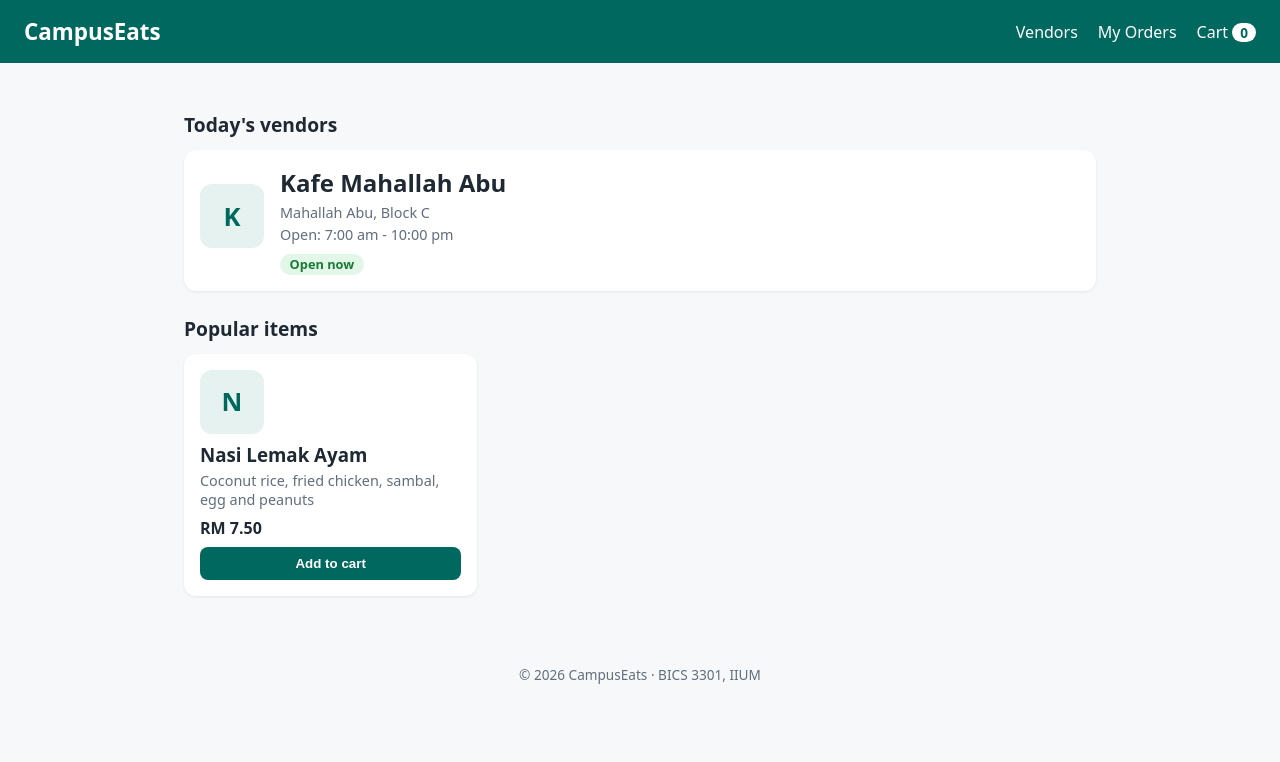
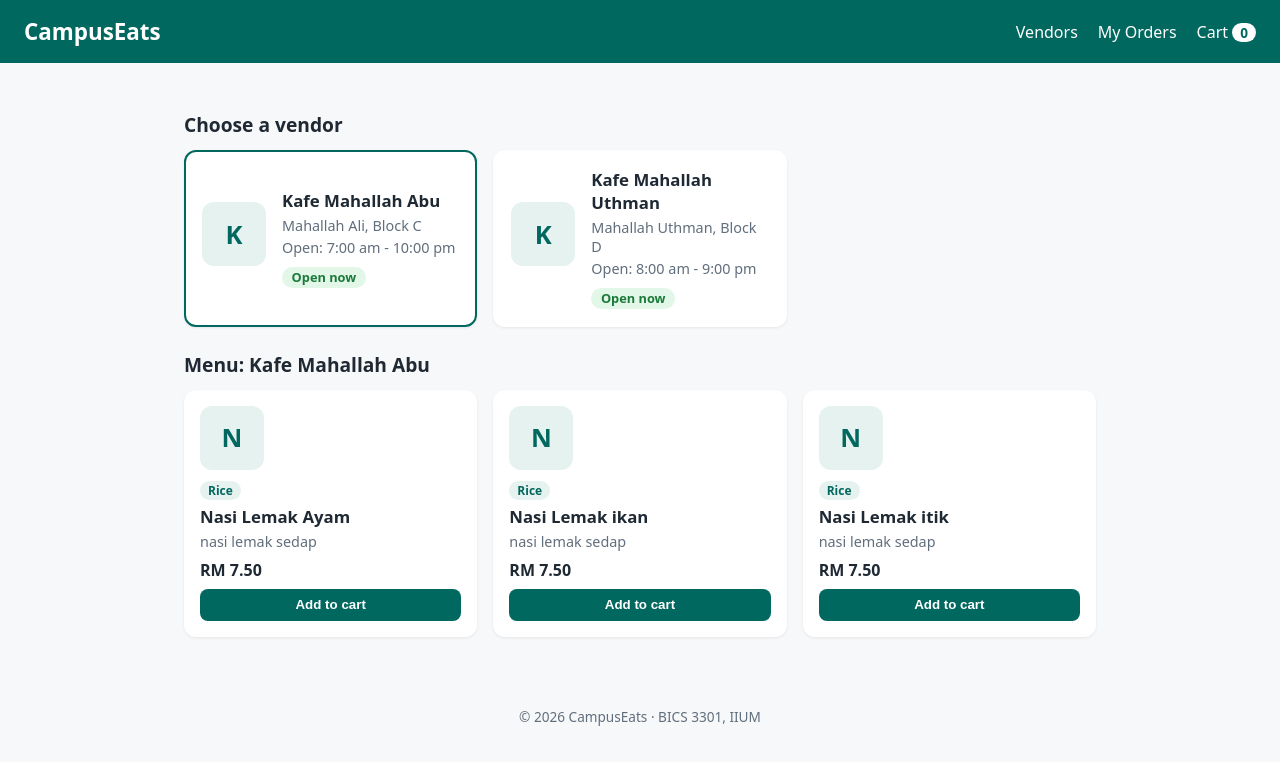
Before and after one commit to baia12/-campuseats-2416443, a React (Vite) app: page / in a window 1280 px wide. Shown: the top 762 px of the page. Built offline with nearby package versions, Linux system fonts and the light colour scheme.

Commit message:
Week 2: vendor data, props, lists and cart count

```diff
--- a/src/App.jsx
+++ b/src/App.jsx
@@ -1,22 +1,40 @@
+import { useState } from "react";
+import vendors from "./data/vendors.js";
 import Header from "./components/Header.jsx";
 import VendorCard from "./components/VendorCard.jsx";
-import MenuItemCard from "./components/MenuItemCard.jsx";
+import MenuList from "./components/MenuList.jsx";
 import Footer from "./components/Footer.jsx";
-import "./campuseats-starter.css";
+import "./index.css";
+
 function App() {
+  const [cart, setCart] = useState([]);
+  const [selectedVendorId, setSelectedVendorId] = useState(vendors[0].id);
+  const selectedVendor = vendors.find((v) => v.id === selectedVendorId);
+
+  function handleAddToCart(item) {
+    setCart((prevCart) => [...prevCart, item]);
+  }
+
   return (
     <>
-      <Header />
+      <Header cartCount={cart.length} />
       <main className="container">
         <section>
-          <h2 className="section-title">Today's vendors</h2>
-          <VendorCard />
+          <h2 className="section-title">Choose a vendor</h2>
+          <div className="vendor-grid">
+            {vendors.map((vendor) => (
+              <VendorCard
+                key={vendor.id}
+                vendor={vendor}
+                isSelected={vendor.id === selectedVendorId}
+                onSelect={setSelectedVendorId}
+              />
+            ))}
+          </div>
         </section>
         <section>
-          <h2 className="section-title">Popular items</h2>
-          <div className="grid">
-            <MenuItemCard />
-          </div>
+          <h2 className="section-title">Menu: {selectedVendor.name}</h2>
+          <MenuList items={selectedVendor.menu} onAdd={handleAddToCart} />
         </section>
       </main>
       <Footer />
--- a/src/campuseats-starter.css
+++ /dev/null
@@ -1,66 +0,0 @@
-:root {
-  --green: #00685e;
-  --green-light: #e6f2f0;
-  --text: #1f2933;
-  --muted: #616e7c;
-  --bg: #f7f8fa;
-  --radius: 12px;
-  font-family: system-ui, -apple-system, 'Segoe UI', Roboto, sans-serif;
-  color: var(--text);
-  background: var(--bg);
-}
-
-* { box-sizing: border-box; }
-body { margin: 0; }
-
-.header {
-  display: flex;
-  justify-content: space-between;
-  align-items: center;
-  padding: 1rem 1.5rem;
-  background: var(--green);
-  color: #fff;
-}
-.logo { margin: 0; font-size: 1.4rem; }
-.nav { display: flex; gap: 1.25rem; }
-.nav a { color: #fff; text-decoration: none; }
-.badge {
-  background: #fff;
-  color: var(--green);
-  border-radius: 999px;
-  padding: 0 0.5rem;
-  font-weight: 700;
-  font-size: 0.85rem;
-}
-
-.container { max-width: 960px; margin: 0 auto; padding: 1.5rem; }
-.section-title { font-size: 1.2rem; margin: 1.5rem 0 0.75rem; }
-.grid { display: grid; grid-template-columns: repeat(auto-fill, minmax(220px, 1fr)); gap: 1rem; }
-
-.card {
-  background: #fff;
-  border-radius: var(--radius);
-  padding: 1rem;
-  box-shadow: 0 1px 3px rgba(0, 0, 0, 0.08);
-}
-.card h2, .card h3 { margin: 0 0 0.25rem; }
-.vendor-card { display: flex; gap: 1rem; align-items: center; }
-.thumb {
-  width: 64px; height: 64px; flex-shrink: 0;
-  display: grid; place-items: center;
-  background: var(--green-light); color: var(--green);
-  border-radius: var(--radius); font-size: 1.6rem; font-weight: 700;
-  margin-bottom: 0.5rem;
-}
-.muted { color: var(--muted); margin: 0.2rem 0; font-size: 0.9rem; }
-.price { font-weight: 700; margin: 0.5rem 0; }
-.status { display: inline-block; margin-top: 0.4rem; padding: 0.1rem 0.6rem; border-radius: 999px; font-size: 0.8rem; font-weight: 600; }
-.status.open { background: #e3f7e8; color: #1b7a3a; }
-.status.closed { background: #fdecea; color: #b3261e; }
-.btn {
-  width: 100%; padding: 0.55rem; border: 0; border-radius: 8px;
-  background: var(--green); color: #fff; font-weight: 600; cursor: pointer;
-}
-.btn:disabled { background: #c5cbd3; cursor: not-allowed; }
-
-.footer { text-align: center; color: var(--muted); padding: 2rem 1rem; font-size: 0.85rem; }
--- a/src/components/Header.jsx
+++ b/src/components/Header.jsx
@@ -1,5 +1,5 @@
-function Header() {
-  const cartCount = 0; // becomes state in Part C
+function Header({ cartCount }) {
+  // becomes state in Part C
   return (
     <header className="header">
       <h1 className="logo">CampusEats</h1>
--- a/src/components/MenuItemCard.jsx
+++ b/src/components/MenuItemCard.jsx
@@ -1,22 +1,23 @@
-function MenuItemCard() {
-  const item = {
-    name: "Nasi Lemak Ayam",
-    description: "Coconut rice, fried chicken, sambal, egg and peanuts",
-    price: 7.5,
-    available: true,
-  };
+function MenuItemCard({ item, onAdd }) {
   return (
+    <>
       <article className="card menu-card">
         <div className="thumb" aria-hidden="true">
           {item.name.charAt(0)}
         </div>
+        <p className="tag">{item.category}</p>
         <h3>{item.name}</h3>
         <p className="muted">{item.description}</p>
         <p className="price">RM {item.price.toFixed(2)}</p>
-      <button className="btn" disabled={!item.available}>
+        <button
+          className="btn"
+          disabled={!item.available}
+          onClick={() => onAdd(item)}
+        >
           {item.available ? "Add to cart" : "Sold out"}
         </button>
       </article>
+    </>
   );
 }
 export default MenuItemCard;
--- a/src/components/MenuList.jsx
+++ b/src/components/MenuList.jsx
@@ -1,17 +1,14 @@
-import MenuItemCard from "./MenuItemCard";
-
+import MenuItemCard from "./MenuItemCard.jsx";
 function MenuList({ items, onAdd }) {
+  if (items.length === 0) {
+    return <p className="muted">No items on this menu yet.</p>;
+  }
   return (
-    <div className="menu-list">
-      {items.length === 0 ? (
-        <p>No items on this menu yet.</p>
-      ) : (
-        items.map((item) => (
-          <MenuItemCard key={item.id} item={item} onAdd={onAdd} />
-        ))
-      )}
+    <div className="grid">
+      {items.map((item) => (
+        <MenuItemCard key={item.id} item={item} onAdd={onAdd} />
+      ))}
     </div>
   );
 }
-
 export default MenuList;
--- a/src/components/VendorCard.jsx
+++ b/src/components/VendorCard.jsx
@@ -1,24 +1,22 @@
-function VendorCard() {
-  const vendor = {
-    name: "Kafe Mahallah Abu",
-    location: "Mahallah Abu, Block C",
-    openHours: "7:00 am - 10:00 pm",
-    isOpen: true,
-  };
+function VendorCard({ vendor, isSelected, onSelect }) {
   return (
-    <article className="card vendor-card">
+    <button
+      type="button"
+      className={isSelected ? "card vendor-card selected" : "card vendor-card"}
+      onClick={() => onSelect(vendor.id)}
+    >
       <div className="thumb" aria-hidden="true">
         {vendor.name.charAt(0)}
       </div>
       <div>
-        <h2>{vendor.name}</h2>
+        <h3>{vendor.name}</h3>
         <p className="muted">{vendor.location}</p>
         <p className="muted">Open: {vendor.openHours}</p>
         <span className={vendor.isOpen ? "status open" : "status closed"}>
           {vendor.isOpen ? "Open now" : "Closed"}
         </span>
       </div>
-    </article>
+    </button>
   );
 }
 export default VendorCard;
--- a/src/data/vendors.js
+++ b/src/data/vendors.js
@@ -1,7 +1,7 @@
 const vendors = [
   {
     id: "kafe-ali",
-    name: "Kafe Mahallah Ali",
+    name: "Kafe Mahallah Abu",
     location: "Mahallah Ali, Block C",
     openHours: "7:00 am - 10:00 pm",
     isOpen: true,
--- /dev/null
+++ b/src/index.css
@@ -0,0 +1,175 @@
+:root {
+  --green: #00685e;
+  --green-light: #e6f2f0;
+  --text: #1f2933;
+  --muted: #616e7c;
+  --bg: #f7f8fa;
+  --radius: 12px;
+  font-family:
+    system-ui,
+    -apple-system,
+    "Segoe UI",
+    Roboto,
+    sans-serif;
+  color: var(--text);
+  background: var(--bg);
+}
+
+* {
+  box-sizing: border-box;
+}
+body {
+  margin: 0;
+}
+
+.header {
+  display: flex;
+  justify-content: space-between;
+  align-items: center;
+  padding: 1rem 1.5rem;
+  background: var(--green);
+  color: #fff;
+}
+.logo {
+  margin: 0;
+  font-size: 1.4rem;
+}
+.nav {
+  display: flex;
+  gap: 1.25rem;
+}
+.nav a {
+  color: #fff;
+  text-decoration: none;
+}
+.badge {
+  background: #fff;
+  color: var(--green);
+  border-radius: 999px;
+  padding: 0 0.5rem;
+  font-weight: 700;
+  font-size: 0.85rem;
+}
+
+.container {
+  max-width: 960px;
+  margin: 0 auto;
+  padding: 1.5rem;
+}
+.section-title {
+  font-size: 1.2rem;
+  margin: 1.5rem 0 0.75rem;
+}
+.grid {
+  display: grid;
+  grid-template-columns: repeat(auto-fill, minmax(220px, 1fr));
+  gap: 1rem;
+}
+
+.card {
+  background: #fff;
+  border-radius: var(--radius);
+  padding: 1rem;
+  box-shadow: 0 1px 3px rgba(0, 0, 0, 0.08);
+}
+.card h2,
+.card h3 {
+  margin: 0 0 0.25rem;
+}
+.vendor-card {
+  display: flex;
+  gap: 1rem;
+  align-items: center;
+}
+.thumb {
+  width: 64px;
+  height: 64px;
+  flex-shrink: 0;
+  display: grid;
+  place-items: center;
+  background: var(--green-light);
+  color: var(--green);
+  border-radius: var(--radius);
+  font-size: 1.6rem;
+  font-weight: 700;
+  margin-bottom: 0.5rem;
+}
+.muted {
+  color: var(--muted);
+  margin: 0.2rem 0;
+  font-size: 0.9rem;
+}
+.price {
+  font-weight: 700;
+  margin: 0.5rem 0;
+}
+.status {
+  display: inline-block;
+  margin-top: 0.4rem;
+  padding: 0.1rem 0.6rem;
+  border-radius: 999px;
+  font-size: 0.8rem;
+  font-weight: 600;
+}
+.status.open {
+  background: #e3f7e8;
+  color: #1b7a3a;
+}
+.status.closed {
+  background: #fdecea;
+  color: #b3261e;
+}
+.btn {
+  width: 100%;
+  padding: 0.55rem;
+  border: 0;
+  border-radius: 8px;
+  background: var(--green);
+  color: #fff;
+  font-weight: 600;
+  cursor: pointer;
+}
+.btn:disabled {
+  background: #c5cbd3;
+  cursor: not-allowed;
+}
+
+.footer {
+  text-align: center;
+  color: var(--muted);
+  padding: 2rem 1rem;
+  font-size: 0.85rem;
+}
+/* Week 2 additions */
+.vendor-grid {
+  display: grid;
+  grid-template-columns: repeat(auto-fill, minmax(280px, 1fr));
+  gap: 1rem;
+}
+button.card {
+  font: inherit;
+  color: inherit;
+  text-align: left;
+  border: 2px solid transparent;
+  cursor: pointer;
+  width: 100%;
+}
+button.card:hover {
+  border-color: var(--green-light);
+}
+.vendor-card.selected {
+  border-color: var(--green);
+}
+.card h3 {
+  font-size: 1.05rem;
+}
+.tag {
+  display: inline-block;
+  margin: 0 0 0.3rem;
+  padding: 0.05rem 0.5rem;
+  border-radius: 999px;
+  background: var(--green-light);
+  color: var(--green);
+  font-size: 0.75rem;
+  font-weight: 600;
+}
```
Also changed, not shown: 1 other file (tests, documents, lock files or other folders). Lines whose indentation alone changed are shown as unchanged.
